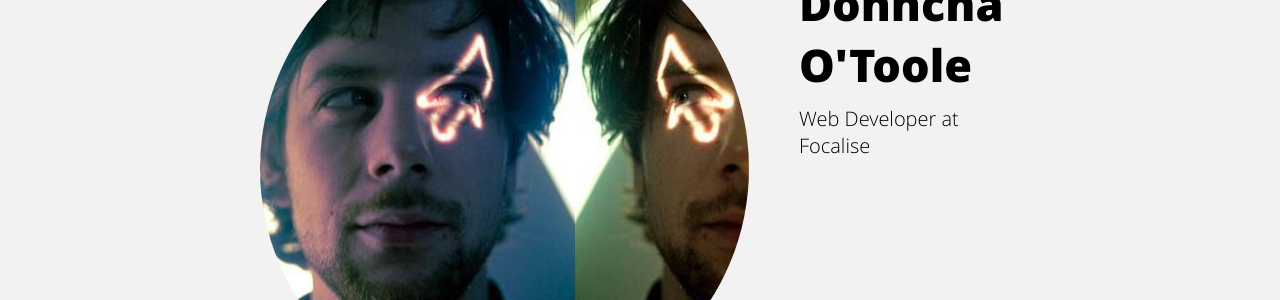
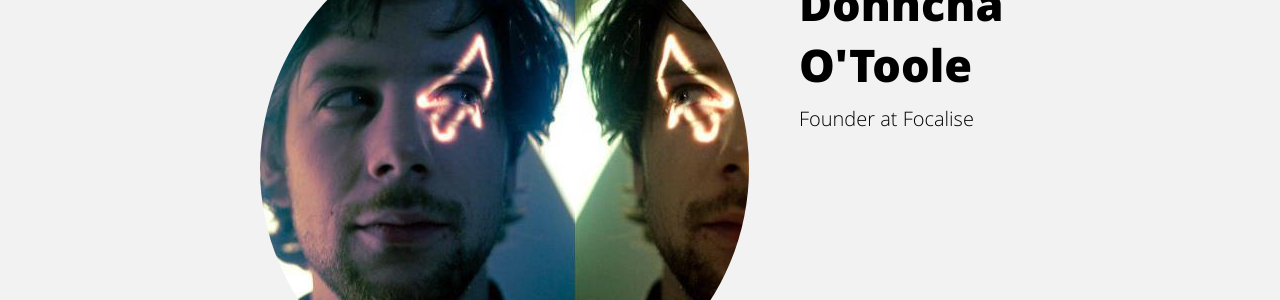
Before and after one commit to Dnncha/dnncha.github.io, a Jekyll site: the page built from _posts/2014-08-09-getting-started-with-wordpress.md, in a window 1280 px wide and 900 px high, scrolled down 2756 px. Shown: the part 155-455 px from the top of the window. Built offline with Jekyll 4.4.1, drawn with Linux system fonts in a browser that asks for light colours; comment, search, counter and statistics services are not loaded.

```diff
--- a/_config.yml
+++ b/_config.yml
@@ -5,7 +5,7 @@
 
 # User settings
 username: Donncha O'Toole
-user_description: Web Developer at Focalise
+user_description: Founder at Focalise
 user_title: Web Developer
 email: donncha@focalisesoftware.com
 twitter_username: focaliseweb
```
